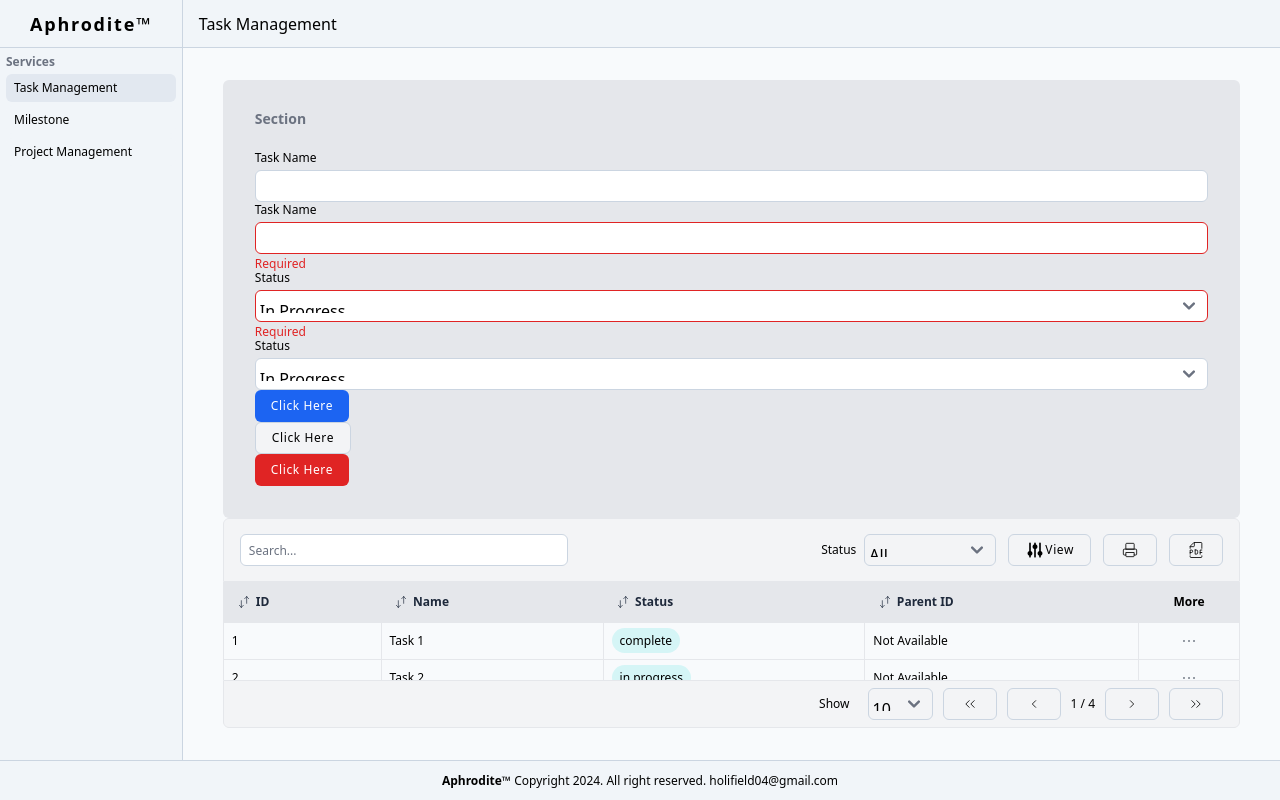
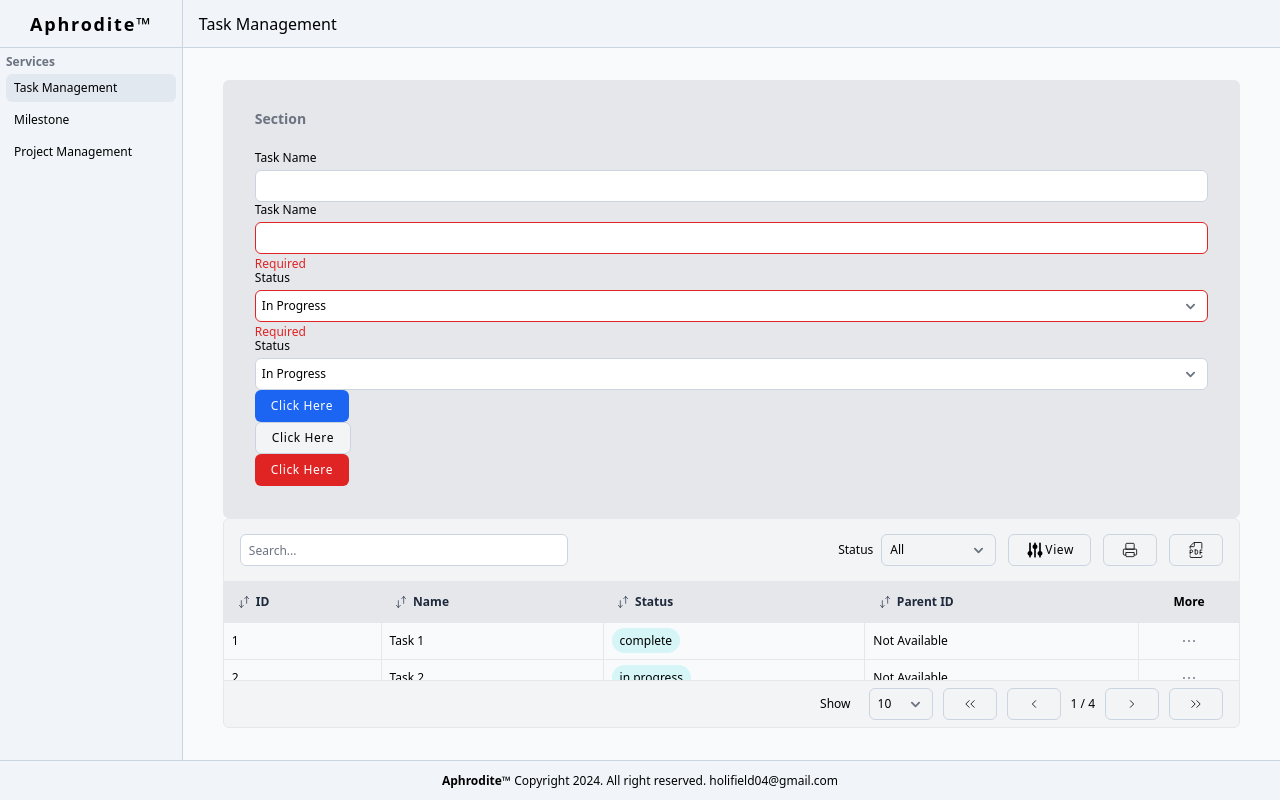
Before and after one commit to holifield4/task-management, a React (Vite) app: page / in a window 1280 px wide. Built offline with nearby package versions, Linux system fonts and the light colour scheme.

Commit message:
styling: modify styling override by flowbite

```diff
--- a/src/component/custom-dropdown/CustomDropdown.tsx
+++ b/src/component/custom-dropdown/CustomDropdown.tsx
@@ -12,8 +12,8 @@ export default function CustomDropdown(props: CustomDropdownProps) {
         <label htmlFor={props.id}>{props.label}</label>
         <select
           {...props}
-          className={`w-fit h-8 rounded-md px-1 outline-none border border-slate-300 bg-gray-100
-           focus:border-slate-400`}
+          className={`w-fit h-8 rounded-md px-2 py-0 outline-none border border-slate-300 bg-gray-100
+           focus:border-slate-400 focus:ring-0 text-xs`}
         >
           {props.options.map((item) => (
             <option key={item.value} value={item.value}>
--- a/src/component/select/Select.tsx
+++ b/src/component/select/Select.tsx
@@ -13,9 +13,9 @@ export default function Select(props: SelectProps) {
         {props.label && <label htmlFor={props.id}>{props.label}</label>}
         <select
           {...props}
-          className={`w-full h-8 rounded-md px-1 outline-none border ${
+          className={`w-full h-8 rounded-md px-1.5 py-0 outline-none focus:ring-0 border ${
             props.errors ? "border-red-600" : "border-slate-300"
-          } focus:border-slate-400`}
+          } focus:border-slate-400 text-xs`}
         >
           {props.options.map((item) => (
             <option key={item.value} value={item.value}>
```
